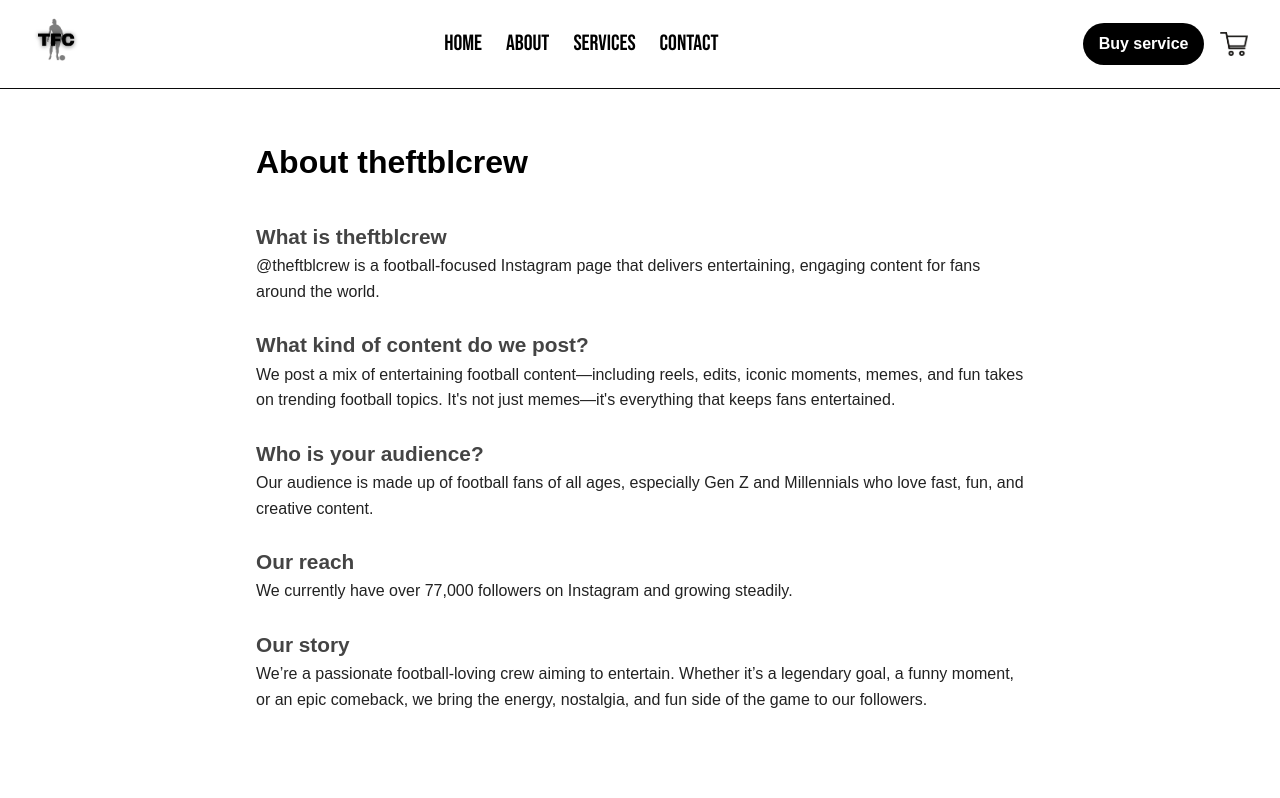
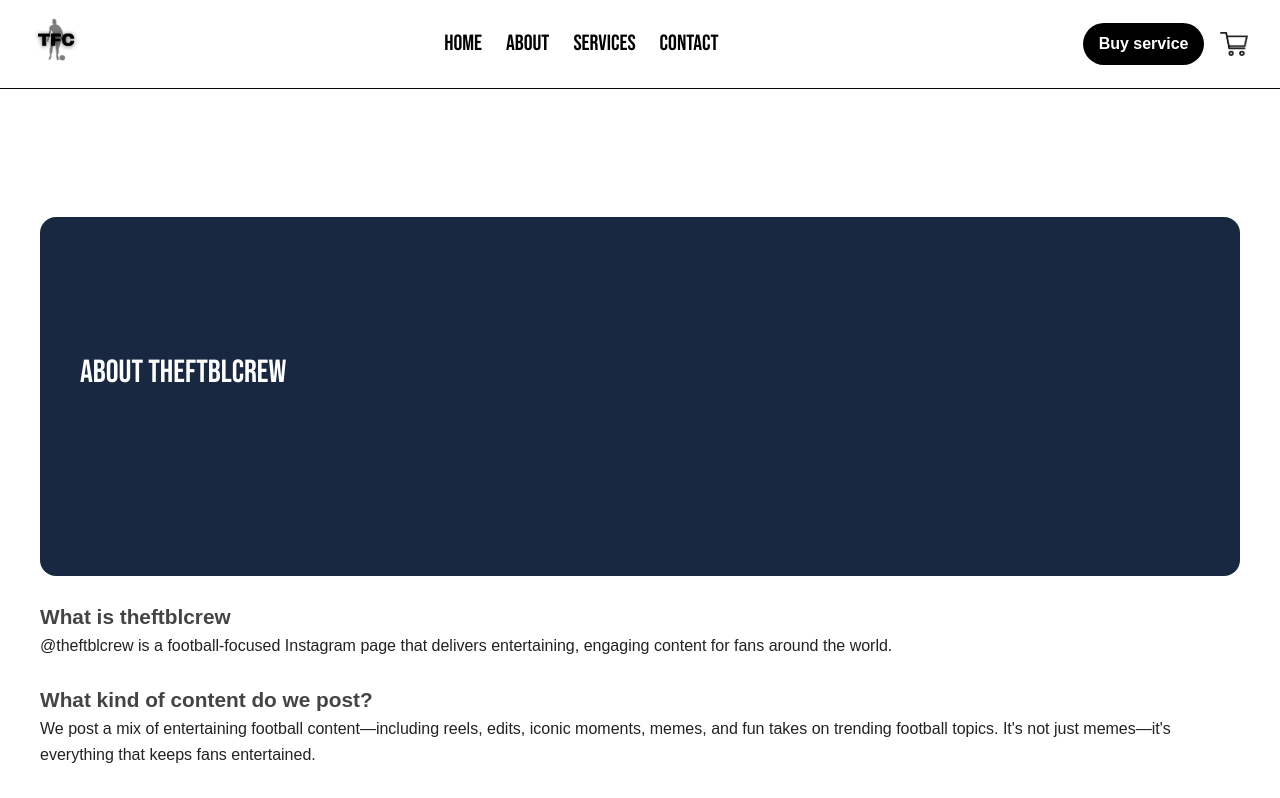
Before and after one commit to nadimmetwalli/theftblcrew-site, a React (Create React App) app in the folder theftblcrew-site/: page /about in a window 1280 px wide. Shown: the top 798 px of the page. Built offline with nearby package versions, Linux system fonts and the light colour scheme.

Commit message:
About page

```diff
--- a/theftblcrew-site/src/pages/About.css
+++ b/theftblcrew-site/src/pages/About.css
@@ -1,14 +1,27 @@
+@import url('https://fonts.googleapis.com/css2?family=Bebas+Neue&display=swap');
+
 .about-page {
-    max-width: 800px;
-    margin: 2rem auto;
-    padding: 1rem;
+    max-width: 1200px;
+    margin: 8rem auto;
+    padding: 0rem;
     line-height: 1.6;
-    font-family:Arial, Helvetica, sans-serif;
+}
+
+.aboutBox {
+    background-color: #192841;
+    padding: 130px 40px;
+    border-radius: 1rem;
+}
+
+.aboutBox h1 {
+    font-family: "Bebas Neue", sans-serif;
+    color: white;
+    font-weight: 100;
 }
 
 .about-page h1 {
     font-size: 2rem;
-    margin-bottom: 2rem;
+    margin-bottom: 3rem;
 }
 
 .about-page h2 {
--- a/theftblcrew-site/src/pages/About.js
+++ b/theftblcrew-site/src/pages/About.js
@@ -3,7 +3,11 @@
 function About() {
   return (
     <div className="about-page">
-      <h1>About theftblcrew</h1>
+
+      <div className='aboutBox'>
+        <h1>About theftblcrew</h1>
+      </div>
+
 
       <h2>What is theftblcrew</h2>
       <p>@theftblcrew is a football-focused Instagram page that delivers entertaining, engaging content for fans around the world.</p>
```
